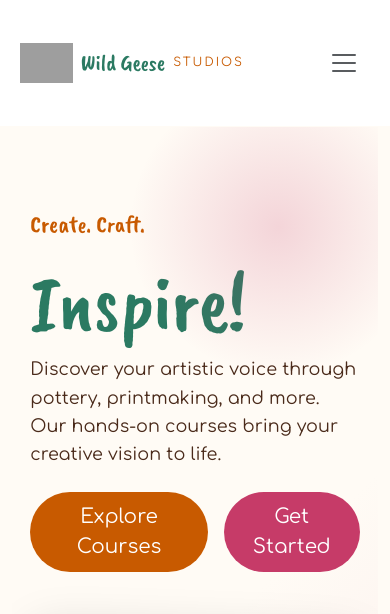
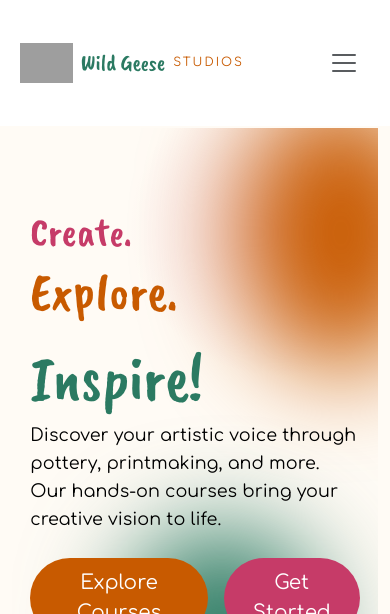
Before and after one commit to Court-Pencil/Ms4, a Django app: page / in a window 390 px wide. Shown: the top 614 px of the page. Run offline with Django 5.2, Linux system fonts and the light colour scheme; data comes from the database, SQL or seed files in the repository; grey boxes are pictures that could not be loaded.

Commit message:
feat: add watercolour blob effects to home and classes hero sections

```diff
--- a/home/templates/home/home.html
+++ b/home/templates/home/home.html
@@ -12,17 +12,31 @@
 
       <!-- Hero Text -->
       <div class="col-12 col-md-6">
-        <p class="hero-rotated">Create. Craft.</p>
+        <div style="position: relative; z-index: 2;">
+        <p class="hero-tagline">
+          <span class="tagline-create">Create.</span>
+          <span class="tagline-explore">Explore.</span>
+        </p>
         <h1 class="hero-title">Inspire!</h1>
         <p class="hero-subtitle">
           Discover your artistic voice through pottery, printmaking, and more.
           Our hands-on courses bring your creative vision to life.
         </p>
+
         <div class="d-flex gap-3 mt-4">
+          {% if user.is_authenticated %}
           <a href="{% url 'class_list' %}" class="btn btn-primary btn-lg">Explore Courses</a>
+           {% else %}
+           <a href="{% url 'class_list' %}" class="btn btn-primary btn-lg">Explore Courses</a>
           <a href="{% url 'account_signup' %}" class="btn btn-outline-secondary btn-lg">Get Started</a>
+          {% endif %}
+        </div>
         </div>
       </div>
+
+      <div class="hero-blob hero-blob-1"></div>
+      <div class="hero-blob hero-blob-2"></div>
+      <div class="hero-blob hero-blob-3"></div>
 
       <!-- Hero Image -->
       <div class="col-12 col-md-6">
@@ -33,10 +47,16 @@
 
     </div>
   </div>
+    <!-- Wave divider -->
+    <div class="wave-divider">
+      <svg xmlns="http://www.w3.org/2000/svg" viewBox="0 0 1440 120" preserveAspectRatio="none">
+        <path fill="#FFFBF5" d="M0,60 C240,120 480,0 720,60 C960,120 1200,0 1440,60 L1440,120 L0,120 Z"/>
+      </svg>
+    </div>
 </section>
 
   <!-- Courses Section -->
-  <section class="py-5" style="background-color: var(--color-cream);">
+  <section class="mt-4" style="background-color: var(--color-cream);">
   <div class="container">
     <h2 class="text-center mb-5">Popular Classes</h2>
     <div class="row g-5">
@@ -65,8 +85,17 @@
   </div>
 </section>
 
+    <!-- SVG blob definition -->
+    <svg width="0" height="0" style="position: absolute;">
+      <defs>
+        <clipPath id="blob-clip" clipPathUnits="objectBoundingBox">
+           <path d="M0.9,0.15 C1.05,0.35 1.0,0.65 0.85,0.85 C0.7,1.05 0.4,1.0 0.2,0.95 C0.0,0.8 -0.05,0.55 0.05,0.3 C0.12,0.1 0.35,-0.05 0.6,0.02 C0.78,0.08 0.78,-0.02 0.9,0.15 Z"/>
+        </clipPath>
+      </defs>
+    </svg>
+
 <!-- CTA Section -->
-<section class="py-5 text-center text-white mb-4" style="background: linear-gradient(to right, var(--color-pink), var(--color-orange));">
+<section class="cta-section py-3 text-center text-white mb-4">
   <div class="px-4 py-4">
     <h2 style="font-family: var(--heading-font); color: white; font-size: 3rem;">Ready to Get Creative?</h2>
     <p class="lead mb-4 " style="color: white;">
--- a/static/css/home.css
+++ b/static/css/home.css
@@ -1,22 +1,8 @@
-
-.hero-section {
-    background: linear-gradient(135deg, var(--color-cream) 60%, rgba(198,59,104,0.08) 100%);
-    padding: 60px 0;
-    display: flex;
-    align-items: center;
-    margin-top: -1px;
-}
 
 .hero-rotated {
     font-family: var(--heading-font);
     font-size: 1.5rem;
     color: var(--color-orange);
-}
-
-.hero-title {
-    font-size: 4rem;
-    color: var(--color-teal);
-    line-height: 1.1;
 }
 
 .hero-subtitle {
@@ -34,6 +20,67 @@
     transform: rotate(0deg);
 }
 
+.hero-section {
+    background-color: var(--color-cream);
+    padding: 60px 0;
+    position: relative;
+    overflow: hidden;
+}
+
+.hero-blob {
+    position: absolute;
+    border-radius: 50%;
+    filter: blur(50px);
+    pointer-events: none;
+
+}
+
+.hero-blob-1 {
+    width: 194px;
+    height: 274px;
+    background: var(--color-orange);
+    top: -80px;
+    right: -60px;
+}
+
+.hero-blob-2 {
+    width: 250px;
+    height: 250px;
+    background: var(--color-pink);
+    bottom: 0;
+    left: -40px;
+}
+
+.hero-blob-3 {
+    width: 200px;
+    height: 200px;
+    background: var(--color-teal);
+    top: 40%;
+    left: 30%;
+}
+
+.hero-tagline {
+    font-family: var(--heading-font);
+    line-height: 1.3;
+}
+
+.tagline-create {
+    color: var(--color-pink);
+    font-size: 2.5rem;
+    display: block;
+}
+
+.tagline-explore {
+    color: var(--color-orange);
+    font-size: 3.3rem;
+    display: block;
+}
+
+.hero-title {
+    font-size: 4rem;
+    color: var(--color-teal);
+    line-height: 1.1;
+}
 .logo-wild {
     font-family: var(--heading-font);
     font-size: 1.4rem;
@@ -50,11 +97,30 @@
     text-transform: uppercase;
 }
 
-@media (max-width: 768px) {
-     .hero-title {
-        font-size: 5rem;
-    }
+.wave-divider {
+    position: absolute;
+    bottom: 0;
+    left: 0;
+    width: 100%;
+    line-height: 0;
+
 }
+
+.wave-divider svg {
+    display: block;
+    width: 100%;
+
+}
+.cta-section {
+    background: linear-gradient(to right, var(--color-pink), var(--color-orange));
+    clip-path: url(#blob-clip);
+    padding: 80px 40px 120px 40px;
+    margin: 60px auto;
+    max-width: 900px;
+}
+
+
+
 
 @media (min-width: 1024px) {
     .hero-title {
--- a/static/css/theme.css
+++ b/static/css/theme.css
@@ -16,7 +16,7 @@
     --color-sage: #5C8943;
 
     --color-cream: #FFFBF5;
-    --dark-walnut: #4A2A1A;
+    --black: #1F1F1F;
 }
 
 * {
@@ -44,7 +44,7 @@ h3 { font-size: 1.5rem; }
 
 p {
     font-size: 0.95rem;
-    color: var(--dark-walnut);
+    color: var(--black);
 }
 
 .container {
@@ -123,6 +123,20 @@ hr {
     margin: 20px 0;
 }
 
+.skip-link {
+    position: absolute;
+    top: -40px;
+    left: 0;
+    background: var(--color-teal);
+    color: white;
+    padding: 8px 16px;
+    z-index: 9999;
+    transition: top 0.2s ease;
+}
+
+.skip-link:focus {
+    top: 0;
+}
 
 @media (min-width: 600px) {
     .btn {
--- a/templates/base.html
+++ b/templates/base.html
@@ -22,6 +22,10 @@
 </head>
 
     <body class="d-flex flex-column min-vh-100">
+
+        <!-- Skip Link -->
+    <a href="#main-content" class="visually-hidden-focusable skip-link">Skip to main content</a>
+
 
     <!-- Navigation Bar -->
     <nav class="navbar navbar-expand-lg">
```
Also changed, not shown: classes/templates/classes/class_list.html (+14 -2 lines), static/css/classes.css (+54 -1 lines).
